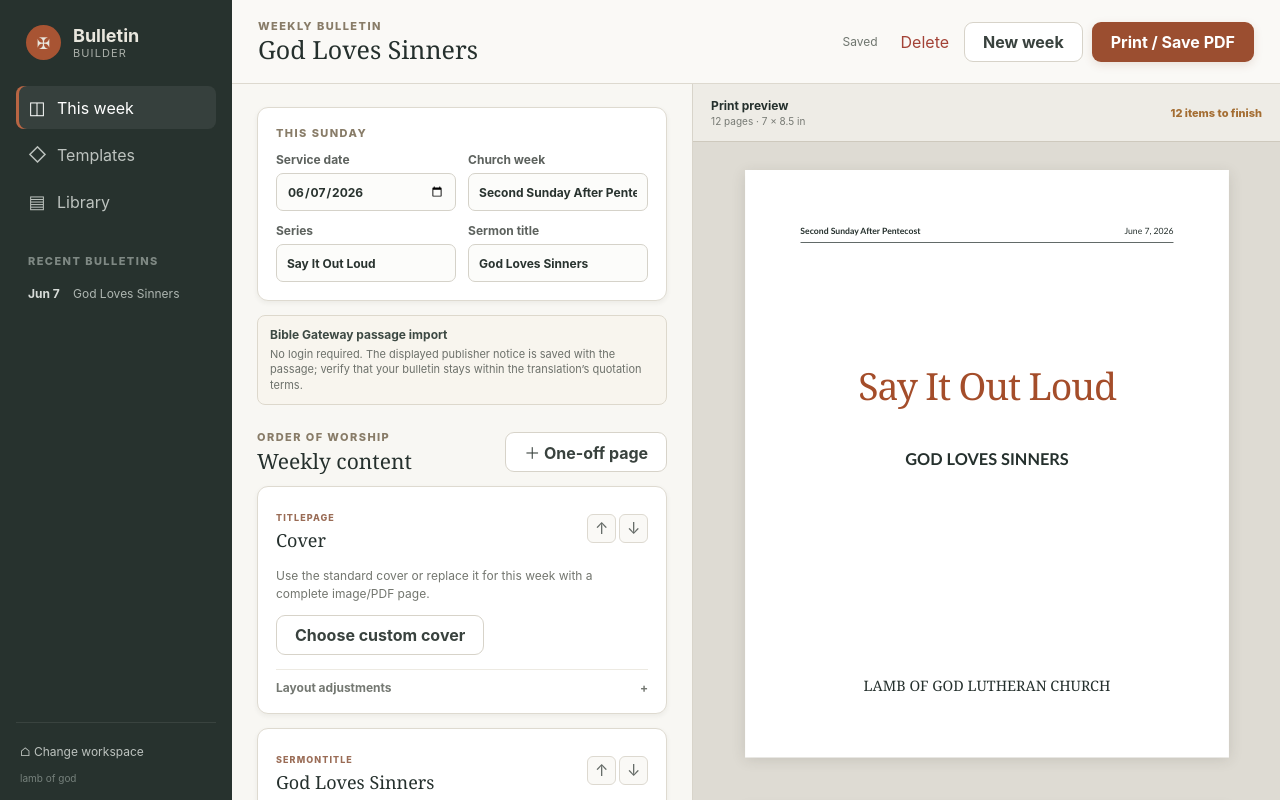
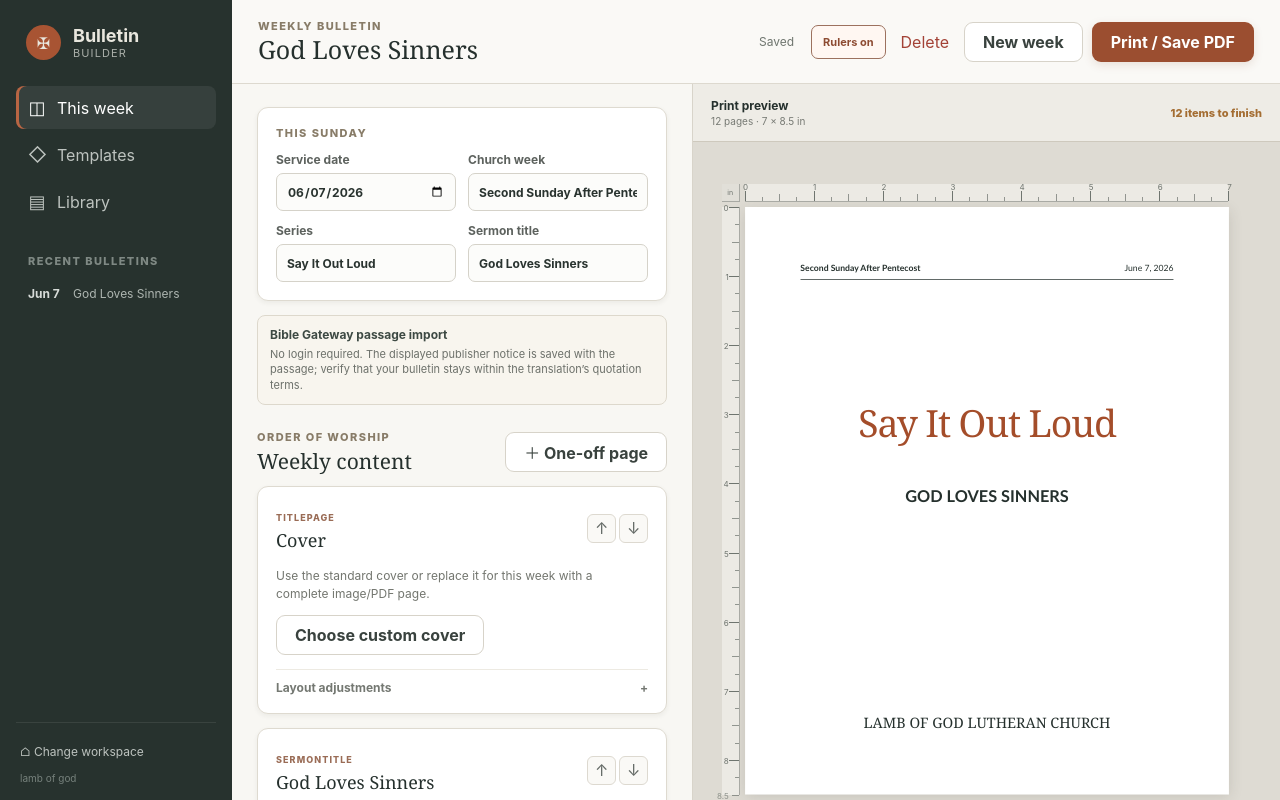
Before and after one commit to lamb-of-god-phx-wels/bulletin, a React (Vite) app: page / in a window 1280 px wide. Built offline with nearby package versions, Linux system fonts and the light colour scheme.

Commit message:
Add optional page rulers

```diff
--- a/src/App.tsx
+++ b/src/App.tsx
@@ -39,6 +39,7 @@ function DesktopApp() {
   const [exportIssues, setExportIssues] = useState<ValidationIssue[]>([]);
   const [exporting, setExporting] = useState(false);
   const [confirmation, setConfirmation] = useState<Confirmation>();
+  const [showRulers, setShowRulers] = useState(() => localStorage.getItem('bulletin-show-rulers') !== 'false');
   const dirty = useRef(false);
   const savedRevision = useRef(0);
   const statusSequence = useRef(0);
@@ -137,6 +138,13 @@ function DesktopApp() {
   function confirmTemplateDelete() {
     setConfirmation({ title: 'Delete template version?', message: `${template.name} version ${template.version}${template.status === 'draft' ? ' draft' : ''} will be permanently removed.`, confirmLabel: 'Delete version', action: deleteCurrentTemplate });
   }
+  function toggleRulers() {
+    setShowRulers(current => {
+      const next = !current;
+      localStorage.setItem('bulletin-show-rulers', String(next));
+      return next;
+    });
+  }
 
   if (!workspace) return <div className="welcome-screen"><div className="brand-mark">✠</div><div className="eyebrow">Bulletin Builder</div><h1>Sunday’s bulletin,<br />without the busywork.</h1><p>Choose the folder your church already syncs with SharePoint. Templates, approved content, and weekly projects will live there together.</p><button className="primary large" onClick={chooseWorkspace}>Choose bulletin workspace</button><small>Windows and Arch Linux · local-first · no account required</small></div>;
 
@@ -147,10 +155,10 @@ function DesktopApp() {
   return <div className="app-shell">
     <aside className="sidebar"><div className="app-brand"><span>✠</span><div><b>Bulletin</b><small>Builder</small></div></div><nav><button className={screen === 'weekly' ? 'active' : ''} onClick={() => setScreen('weekly')}><span>◫</span>This week</button><button className={screen === 'templates' ? 'active' : ''} onClick={() => setScreen('templates')}><span>◇</span>Templates</button><button className={screen === 'library' ? 'active' : ''} onClick={() => setScreen('library')}><span>▤</span>Library</button></nav><div className="recent"><div className="eyebrow">Recent bulletins</div>{workspace.bulletins.slice().sort((a, b) => b.document.info.date.localeCompare(a.document.info.date)).slice(0, 6).map(item => <button key={item.path} onClick={() => openDocument(item.document, item.path)}><b>{new Date(`${item.document.info.date}T12:00:00`).toLocaleDateString(undefined, { month: 'short', day: 'numeric' })}</b><span>{item.document.info.title}</span></button>)}</div><div className="sidebar-bottom"><button onClick={chooseWorkspace}>⌂ Change workspace</button><span title={workspace.root}>{workspaceName}</span></div></aside>
     <main className="main-area">
-      <header className="topbar"><div><div className="eyebrow">{screen === 'weekly' ? 'Weekly bulletin' : screen}</div><h1>{screen === 'weekly' ? document?.info.title ?? 'No bulletin selected' : screen === 'templates' ? template.name : workspace.library?.name}</h1></div><div className="top-actions"><span className={`save-status ${statusIsError ? 'error' : ''}`}>{status}</span>{screen === 'weekly' && <>{document && <button className="danger-text" onClick={confirmBulletinDelete}>Delete</button>}<button className="secondary" onClick={() => startNew()}>New week</button><button type="button" className="primary" disabled={!window.bulletin || !document || exporting} onClick={() => void exportPdf()}>{exporting ? 'Preparing…' : window.bulletin?.platform === 'browser' ? 'Print / Save PDF' : 'Export PDF'}</button></>}</div></header>
-      {screen === 'weekly' && document && <div className="weekly-layout"><section className="editor-pane"><WeeklyEditor document={document} library={workspace.library} root={workspace.root} relativePath={relativePath} onChange={changeDocument} onError={reportStatus} /></section><section className="preview-pane"><div className="preview-toolbar"><div><b>Print preview</b><span>{pageCount} pages · 7 × 8.5 in</span></div><div className={issues.length ? 'validation warning' : 'validation'}>{issues.length ? `${issues.length} item${issues.length === 1 ? '' : 's'} to finish` : '✓ Ready to export'}</div></div><DocumentView document={document} template={template} library={workspace.library} root={workspace.root} /></section></div>}
+      <header className="topbar"><div><div className="eyebrow">{screen === 'weekly' ? 'Weekly bulletin' : screen}</div><h1>{screen === 'weekly' ? document?.info.title ?? 'No bulletin selected' : screen === 'templates' ? template.name : workspace.library?.name}</h1></div><div className="top-actions"><span className={`save-status ${statusIsError ? 'error' : ''}`}>{status}</span>{(screen === 'weekly' || screen === 'templates') && <button type="button" className={`ruler-toggle ${showRulers ? 'active' : ''}`} aria-pressed={showRulers} onClick={toggleRulers}>Rulers {showRulers ? 'on' : 'off'}</button>}{screen === 'weekly' && <>{document && <button className="danger-text" onClick={confirmBulletinDelete}>Delete</button>}<button className="secondary" onClick={() => startNew()}>New week</button><button type="button" className="primary" disabled={!window.bulletin || !document || exporting} onClick={() => void exportPdf()}>{exporting ? 'Preparing…' : window.bulletin?.platform === 'browser' ? 'Print / Save PDF' : 'Export PDF'}</button></>}</div></header>
+      {screen === 'weekly' && document && <div className="weekly-layout"><section className="editor-pane"><WeeklyEditor document={document} library={workspace.library} root={workspace.root} relativePath={relativePath} onChange={changeDocument} onError={reportStatus} /></section><section className="preview-pane"><div className="preview-toolbar"><div><b>Print preview</b><span>{pageCount} pages · 7 × 8.5 in</span></div><div className={issues.length ? 'validation warning' : 'validation'}>{issues.length ? `${issues.length} item${issues.length === 1 ? '' : 's'} to finish` : '✓ Ready to export'}</div></div><DocumentView document={document} template={template} library={workspace.library} root={workspace.root} rulers={showRulers} /></section></div>}
       {screen === 'weekly' && !document && <div className="empty-state"><span>◫</span><h2>No bulletins yet</h2><p>Create a bulletin from the current template when you’re ready to begin.</p><button className="primary" onClick={() => startNew()}>Create bulletin</button></div>}
-      {screen === 'templates' && <div className="template-screen"><TemplateBuilder template={template} onChange={setTemplate} onSave={saveTemplate} onDelete={confirmTemplateDelete} canDelete={workspace.templates.length > 1 && Boolean(templatePath)} /><div className="builder-preview"><DocumentView document={document ?? createBulletin(template)} template={template} library={workspace.library} root={workspace.root} /></div></div>}
+      {screen === 'templates' && <div className="template-screen"><TemplateBuilder template={template} onChange={setTemplate} onSave={saveTemplate} onDelete={confirmTemplateDelete} canDelete={workspace.templates.length > 1 && Boolean(templatePath)} /><div className="builder-preview"><DocumentView document={document ?? createBulletin(template)} template={template} library={workspace.library} root={workspace.root} rulers={showRulers} /></div></div>}
       {screen === 'library' && <LibraryView workspace={workspace} onError={reportStatus} onSave={async library => { if (!window.bulletin) return; try { await window.bulletin.saveLibrary(workspace.root, library); setWorkspace({ ...workspace, library }); reportStatus('Library saved'); } catch (error) { const message = error instanceof Error ? error.message : String(error); reportStatus(message); throw error; } }} />}
     </main>
     {statusIsError && <div className="error-toast" role="alert"><span>!</span><div><b>Something needs attention</b><p>{status}</p></div><button aria-label="Dismiss error" onClick={() => reportStatus('Ready')}>×</button></div>}
--- a/src/components/DocumentView.tsx
+++ b/src/components/DocumentView.tsx
@@ -15,6 +15,13 @@ function FlowAsset({ asset, source }: { asset: AssetRef; source?: string }) {
   return asset.mediaType === 'application/pdf'
     ? <embed className="flow-pdf" src={`${source}#page=${asset.page ?? 1}&toolbar=0&navpanes=0`} type="application/pdf" />
     : <img src={source} alt={asset.alt ?? ''} />;
+}
+
+function PageRulers() {
+  const horizontal = Array.from({ length: 29 }, (_, index) => ({ index, position: `${index / 28 * 100}%`, label: index % 4 === 0 ? String(index / 4) : undefined }));
+  const vertical = Array.from({ length: 35 }, (_, index) => ({ index, position: `${index / 34 * 100}%`, label: index % 4 === 0 ? String(index / 4) : index === 34 ? '8.5' : undefined }));
+  const tickClass = (index: number) => `ruler-tick ${index % 4 === 0 ? 'major' : index % 2 === 0 ? 'half' : 'quarter'}`;
+  return <div className="page-rulers" aria-hidden="true"><div className="ruler-corner">in</div><div className="ruler ruler-horizontal">{horizontal.map(tick => <i className={tickClass(tick.index)} style={{ left: tick.position }} key={tick.index}>{tick.label && <span>{tick.label}</span>}</i>)}</div><div className="ruler ruler-vertical">{vertical.map(tick => <i className={tickClass(tick.index)} style={{ top: tick.position }} key={tick.index}>{tick.label && <span>{tick.label}</span>}</i>)}</div></div>;
 }
 
 function BlockView({ block, library, assets, document }: { block: PaginatedBlock; library?: LibraryManifestV1; assets: Record<string, string>; document: BulletinDocumentV1 }) {
@@ -46,7 +53,7 @@ function BlockView({ block, library, assets, document }: { block: PaginatedBlock
   }
 }
 
-export function DocumentView({ document: bulletin, template, library, root, print = false, onReady }: { document: BulletinDocumentV1; template: TemplateV1; library?: LibraryManifestV1; root?: string; print?: boolean; onReady?(): void }) {
+export function DocumentView({ document: bulletin, template, library, root, print = false, rulers = true, onReady }: { document: BulletinDocumentV1; template: TemplateV1; library?: LibraryManifestV1; root?: string; print?: boolean; rulers?: boolean; onReady?(): void }) {
   const [assets, setAssets] = useState<Record<string, string>>({});
   const refs = useMemo(() => [...new Map(bulletin.blocks.flatMap(block => {
     const result: AssetRef[] = [];
@@ -72,7 +79,7 @@ export function DocumentView({ document: bulletin, template, library, root, prin
     '--body-size': `${template.theme.bodySizePt}pt`, '--line-height': template.theme.lineHeight,
     '--page-margin': `${template.theme.marginIn}in`
   } as React.CSSProperties}>
-    {pages.map(page => <div className="page-frame" key={page.number}><article className={`document-page page-${page.kind}`}>
+    {pages.map(page => <div className={`page-frame ${rulers && !print ? 'with-rulers' : ''}`} key={page.number}>{rulers && !print && <PageRulers />}<article className={`document-page page-${page.kind}`}>
       <div className="page-content">{page.blocks.map(block => <BlockView key={block.id} block={block} library={library} assets={assets} document={bulletin} />)}</div>
       {page.kind === 'content' && page.number > 1 && <div className="page-number">{page.number}</div>}
     </article></div>)}
--- a/src/styles.css
+++ b/src/styles.css
@@ -42,6 +42,9 @@ button:disabled { cursor: not-allowed; opacity: .5; }
 .topbar { height: 84px; display: flex; align-items: center; justify-content: space-between; gap: 20px; padding: 0 26px; border-bottom: 1px solid #ddd9cf; background: #faf9f6; }
 .topbar h1 { max-width: 560px; margin: 3px 0 0; overflow: hidden; font: 25px/1.1 Georgia, serif; text-overflow: ellipsis; white-space: nowrap; }
 .top-actions { display: flex; align-items: center; gap: 9px; }
+.ruler-toggle { min-height: 34px; padding: 0 11px; border: 1px solid #d3cfc5; border-radius: 7px; color: #666d68; background: #fff; font-size: 11px; font-weight: 750; }
+.ruler-toggle:hover { border-color: #aaa291; }
+.ruler-toggle.active { border-color: #9c715e; color: #8d4b32; background: #fff7f2; }
 .save-status { max-width: 320px; margin-right: 8px; overflow: hidden; color: #6f766f; font-size: 12px; text-overflow: ellipsis; white-space: nowrap; }
 .save-status.error { color: #a43f32; }
 .error-toast { position: fixed; z-index: 50; right: 24px; bottom: 24px; display: grid; grid-template-columns: 30px minmax(240px, 390px) 24px; gap: 11px; align-items: start; padding: 15px; border: 1px solid #e2b7af; border-radius: 12px; color: #74352d; background: #fff8f6; box-shadow: 0 10px 35px #45251d2b; }
@@ -100,7 +103,18 @@ details textarea { border-width: 1px 0 0; border-radius: 0 0 7px 7px; }
 .validation { color: #52735f; font-size: 11px; font-weight: 800; }
 .validation.warning { color: #a46d32; }
 .preview-pane > .document-stack, .builder-preview .document-stack { height: calc(100% - 58px); padding: 28px 20px 100px; overflow: auto; }
-.page-frame { position: relative; width: 483.84px; height: 611.52px; margin: 0 auto 24px; }
+.page-frame { position: relative; width: 483.84px; height: 587.52px; margin: 0 auto 24px; }
+.page-frame.with-rulers { margin-top: 37px; margin-bottom: 38px; }
+.page-rulers { --ruler-color: #6f756f; color: var(--ruler-color); font: 8px/1 Inter, Arial, sans-serif; pointer-events: none; user-select: none; }
+.ruler { position: absolute; z-index: 2; background: #eceae4; }
+.ruler-horizontal { top: -23px; left: 0; width: 100%; height: 18px; border-bottom: 1px solid #a9aaa4; }
+.ruler-vertical { top: 0; left: -23px; width: 18px; height: 100%; border-right: 1px solid #a9aaa4; }
+.ruler-corner { position: absolute; z-index: 3; top: -23px; left: -23px; display: grid; place-items: center; width: 18px; height: 18px; border-right: 1px solid #a9aaa4; border-bottom: 1px solid #a9aaa4; background: #e1dfd8; font-size: 7px; }
+.ruler-tick { position: absolute; display: block; margin: 0; padding: 0; border-color: var(--ruler-color); border-style: solid; opacity: .72; }
+.ruler-horizontal .ruler-tick { bottom: 0; width: 0; border-width: 0 0 0 1px; }.ruler-horizontal .ruler-tick.quarter { height: 4px; }.ruler-horizontal .ruler-tick.half { height: 7px; }.ruler-horizontal .ruler-tick.major { height: 10px; opacity: 1; }
+.ruler-horizontal .ruler-tick span { position: absolute; bottom: 10px; left: 0; transform: translateX(-50%); font-style: normal; }
+.ruler-vertical .ruler-tick { right: 0; height: 0; border-width: 1px 0 0; }.ruler-vertical .ruler-tick.quarter { width: 4px; }.ruler-vertical .ruler-tick.half { width: 7px; }.ruler-vertical .ruler-tick.major { width: 10px; opacity: 1; }
+.ruler-vertical .ruler-tick span { position: absolute; top: 0; right: 10px; transform: translateY(-50%); font-style: normal; }
 .document-page { position: absolute; top: 0; left: 50%; width: 672px; height: 816px; min-height: 816px; max-height: 816px; overflow: hidden; color: var(--ink); background: white; box-shadow: 0 4px 18px #3b392f25; font-family: var(--body-font); font-size: var(--body-size); line-height: var(--line-height); transform: translateX(-50%) scale(.72); transform-origin: top center; }
 .document-stack.is-print .page-frame { width: 7in; height: 8.5in; margin: 0; }
 .document-stack.is-print .document-page { left: 0; width: 7in; height: 8.5in; min-height: 8.5in; max-height: 8.5in; transform: none; }
@@ -187,10 +201,10 @@ code { padding: 2px 5px; border-radius: 4px; background: #ebe8e0; }
 @page { size: 7in 8.5in; margin: 0; }
 @media print {
   html, body, #root { width: 7in; margin: 0 !important; padding: 0 !important; background: white; }
-  .print-controls { display: none !important; }.print-screen, .print-screen .document-stack { margin: 0; background: white; }
+  .print-controls, .page-rulers { display: none !important; }.print-screen, .print-screen .document-stack { margin: 0; background: white; }
   .document-stack { display: block; }
   .page-frame { width: 7in; height: 8.5in; margin: 0; break-after: page; page-break-after: always; }
   .page-frame:last-child { break-after: auto; }
   .document-page { left: 0; width: 7in; height: 8.5in; min-height: 8.5in; max-height: 8.5in; box-shadow: none; transform: none; }
 }
-@media (max-width: 1120px) { .app-shell { grid-template-columns: 200px 1fr; }.weekly-layout { grid-template-columns: minmax(370px, 1fr) minmax(420px, 1fr); }.document-stack:not(.is-print) .page-frame { width: 403.2px; height: 513.6px; }.document-stack:not(.is-print) .document-page { transform: translateX(-50%) scale(.6); } }
+@media (max-width: 1120px) { .app-shell { grid-template-columns: 200px 1fr; }.weekly-layout { grid-template-columns: minmax(370px, 1fr) minmax(420px, 1fr); }.document-stack:not(.is-print) .page-frame { width: 403.2px; height: 489.6px; }.document-stack:not(.is-print) .document-page { transform: translateX(-50%) scale(.6); } }
```
Also changed, not shown: scripts/browser-smoke.mjs (+24 -1 lines), 1 other file (tests, documents, lock files or other folders).
